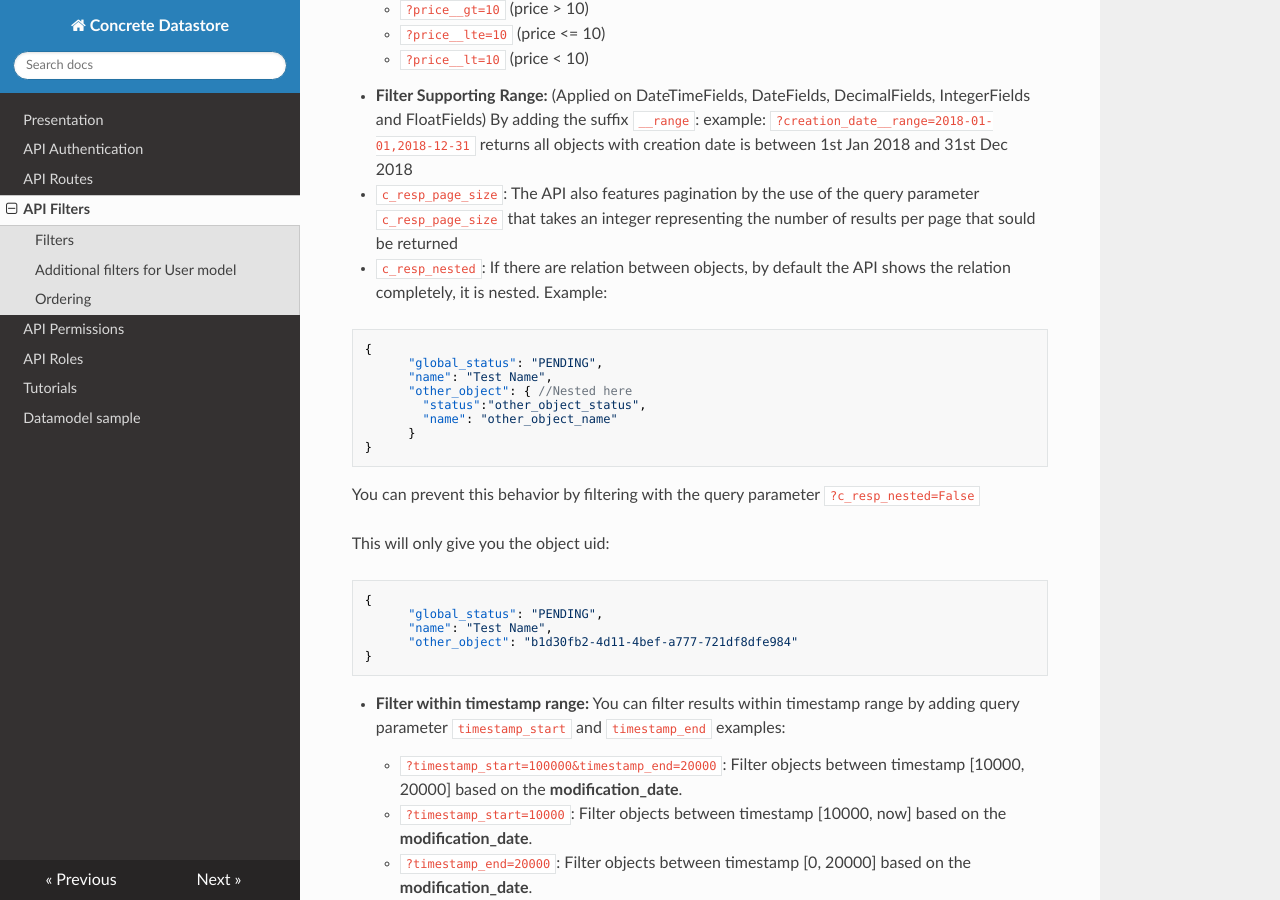
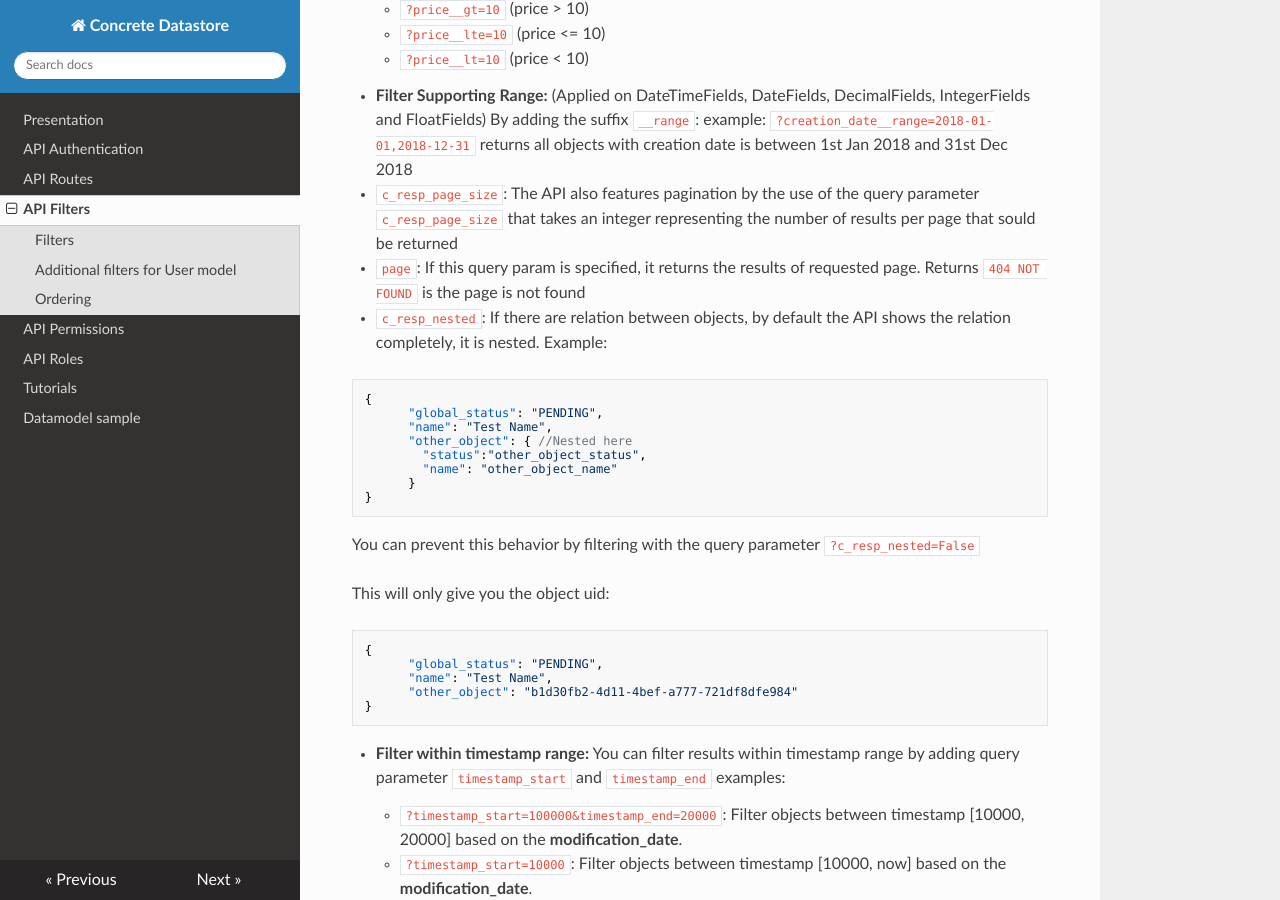
Before and after one commit to Netsach/concrete-datastore, an MkDocs documentation site: the page built from docs/filters.md, in a window 1280 px wide and 900 px high, scrolled down 688 px. Built offline with MkDocs 1.6.1, drawn with Linux system fonts in a browser that asks for light colours; nearby versions of some CDN libraries.

```diff
--- a/docs/filters.md
+++ b/docs/filters.md
@@ -22,6 +22,7 @@ example:
 example: `?creation_date__range=2018-01-01,2018-12-31` returns all objects with creation date is between 1st Jan 2018 and 31st Dec 2018
 
 - `c_resp_page_size`: The API also features pagination by the use of the query parameter `c_resp_page_size` that takes an integer representing the number of results per page that sould be returned
+- `page`: If this query param is specified, it returns the results of requested page. Returns `404 NOT FOUND` is the page is not found
 - `c_resp_nested`: If there are relation between objects, by default the API shows the relation completely, it is nested.
 Example:
 
```
Also changed, not shown: docs/api-routes.md (+5 -3 lines).
